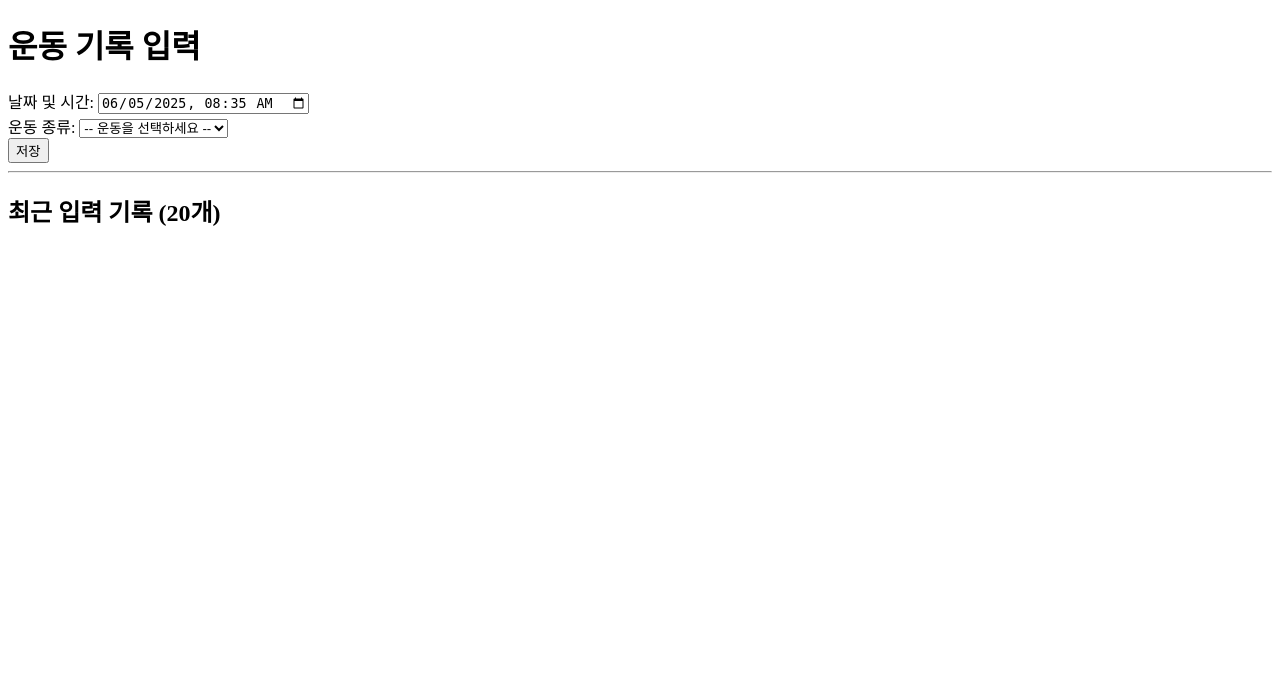
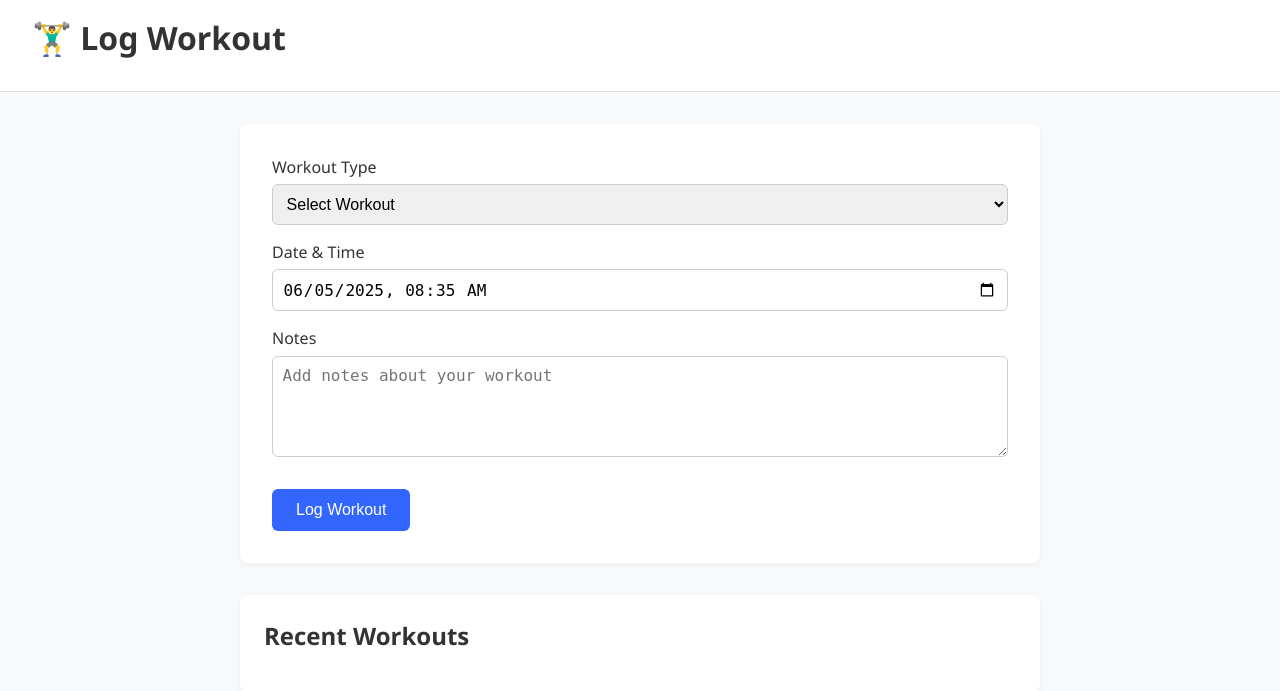
Before and after one commit to ParkSeongGyeol/06_workout_log, a Flask app: page / in a window 1280 px wide. Shown: the top 691 px of the page. Run offline with Flask 3, Linux system fonts and the light colour scheme; data that the repository does not hold is empty.

Commit message:
ui 수정 직전 구조 잡기

```diff
--- a/app.py
+++ b/app.py
@@ -1,8 +1,8 @@
 from flask import Flask, render_template, request, jsonify
 import json
 import os
-from collections import Counter
-from datetime import datetime
+from collections import Counter, defaultdict
+from datetime import datetime, timedelta
 
 app = Flask(__name__)
 
@@ -33,40 +33,66 @@ def stats():
 
 @app.route("/stats-data")
 def stats_data():
-    if not os.path.exists(DATA_PATH):
-        return jsonify({
-            "exercise_labels": [],
-            "exercise_counts": [],
-            "month_labels": [],
-            "month_counts": []
-        })
-
-
     with open(DATA_PATH, "r", encoding="utf-8") as f:
         records = json.load(f)
 
-    # 운동 종류 카운트
-    exercise_counter = Counter(r["exercise"] for r in records if "exercise" in r)
+    records.sort(key=lambda r: r["datetime"], reverse=True)
+    today = datetime.today()
+    cutoff_30days = today - timedelta(days=30)
 
-    # 월별 카운트
-    month_counter = Counter()
+    total_duration = 0
+    exercise_counter = Counter()
+    monthly_summary = defaultdict(lambda: {"푸시업": 0, "스쿼트": 0, "total_reps": 0, "intensity": 0, "calories": 0})
+    recent_records = records[:20]
+    weekly_data = defaultdict(int)
+
     for r in records:
-        dt_str = r.get("datetime")
-        if dt_str:
-            try:
-                dt = datetime.fromisoformat(dt_str)
-                label = dt.strftime("%Y-%m")
-                month_counter[label] += 1
-            except ValueError:
-                continue
+        dt = datetime.fromisoformat(r["datetime"])
+        ym = dt.strftime("%Y-%m")
+        exercise = r.get("exercise", "")
+        reps = r.get("reps", 0)
+        duration = r.get("duration", 0)
+
+        if exercise == "푸시업":
+            calories = reps * 0.4
+        elif exercise == "스쿼트":
+            calories = reps * 0.5
+        else:
+            calories = 0
+
+        monthly_summary[ym][exercise] += reps
+        monthly_summary[ym]["total_reps"] += reps
+        monthly_summary[ym]["calories"] += calories
+        monthly_summary[ym]["intensity"] += reps
+
+        if duration:
+            total_duration += duration
+        elif exercise in ["푸시업", "스쿼트"]:
+            total_duration += reps * 2
+
+        if dt >= cutoff_30days:
+            week_label = f"Week {((today - dt).days) // 7 + 1}"
+            weekly_data[week_label] += reps * 2
+
+        exercise_counter[exercise] += 1
+
+    sorted_week_labels = sorted(weekly_data.keys(), key=lambda w: int(w.split()[1]))
+    weekly_durations = [weekly_data[w] for w in sorted_week_labels]
+
+    monthly_summary_list = [
+        {"month": k, **v}
+        for k, v in sorted(monthly_summary.items())
+    ]
 
     return jsonify({
+        "total_duration": total_duration,
+        "week_labels": sorted_week_labels,
+        "weekly_durations": weekly_durations,
         "exercise_labels": list(exercise_counter.keys()),
         "exercise_counts": list(exercise_counter.values()),
-        "month_labels": list(month_counter.keys()),
-        "month_counts": list(month_counter.values())
+        "recent_records": recent_records,
+        "monthly_summary": monthly_summary_list
     })
-
 
 @app.route("/save", methods=["POST"])
 def save():
--- a/static/main.js
+++ b/static/main.js
@@ -10,24 +10,35 @@ document.addEventListener("DOMContentLoaded", () => {
 
   // 운동 종류별 입력 필드 렌더링
   exerciseSelect.addEventListener("change", () => {
-    const exercise = exerciseSelect.value;
-    dynamicInputs.innerHTML = ""; // 초기화
+    const selected = exerciseSelect.value;
+    dynamicInputs.innerHTML = "";
 
-    if (["푸시업", "스쿼트", "풀업", "런지"].includes(exercise)) {
-      dynamicInputs.innerHTML += `<label>반복 수: <input type="number" name="reps" required></label><br>`;
+    if (selected === "푸시업" || selected === "스쿼트" || selected === "런지") {
+      dynamicInputs.innerHTML += `
+        <div class="form-group">
+          <label>Reps</label>
+          <input type="number" name="reps" required />
+        </div>`;
     }
 
-    if (exercise === "런지") {
-      dynamicInputs.innerHTML += `<label>방향:
-        <select name="direction">
-          <option value="양쪽">양쪽</option>
-          <option value="왼쪽">왼쪽</option>
-          <option value="오른쪽">오른쪽</option>
-        </select></label><br>`;
+    if (selected === "플랭크") {
+      dynamicInputs.innerHTML += `
+        <div class="form-group">
+          <label>Duration (seconds)</label>
+          <input type="number" name="duration" required />
+        </div>`;
     }
 
-    if (exercise === "플랭크") {
-      dynamicInputs.innerHTML += `<label>시간(초): <input type="number" name="duration" required></label><br>`;
+    if (selected === "런지") {
+      dynamicInputs.innerHTML += `
+        <div class="form-group">
+          <label>Direction</label>
+          <select name="direction">
+            <option value="양쪽">양쪽</option>
+            <option value="왼쪽">왼쪽</option>
+            <option value="오른쪽">오른쪽</option>
+          </select>
+        </div>`;
     }
   });
 
--- a/static/style.css
+++ b/static/style.css
@@ -0,0 +1,96 @@
+body {
+  font-family: 'Segoe UI', sans-serif;
+  margin: 0;
+  padding: 0;
+  background-color: #f7f9fb;
+  color: #333;
+}
+
+.header {
+  background-color: white;
+  padding: 1rem 2rem;
+  border-bottom: 1px solid #ddd;
+}
+
+h1, h2 {
+  margin: 0 0 1rem 0;
+}
+
+.container {
+  max-width: 800px;
+  margin: 2rem auto;
+  padding: 0 1rem;
+}
+
+.card {
+  background-color: white;
+  padding: 2rem;
+  border-radius: 8px;
+  box-shadow: 0 2px 6px rgba(0,0,0,0.05);
+  margin-bottom: 2rem;
+}
+
+.form-group {
+  margin-bottom: 1rem;
+  display: flex;
+  flex-direction: column;
+}
+
+input, select, textarea {
+  padding: 0.6rem;
+  font-size: 1rem;
+  border: 1px solid #ccc;
+  border-radius: 6px;
+  margin-top: 0.4rem;
+}
+
+textarea {
+  min-height: 80px;
+  resize: vertical;
+}
+
+.submit-btn {
+  background-color: #3366ff;
+  color: white;
+  padding: 0.75rem 1.5rem;
+  font-size: 1rem;
+  border: none;
+  border-radius: 6px;
+  cursor: pointer;
+  margin-top: 1rem;
+}
+
+.submit-btn:hover {
+  background-color: #234bcc;
+}
+
+.records {
+  background-color: white;
+  padding: 1.5rem;
+  border-radius: 8px;
+  box-shadow: 0 2px 6px rgba(0,0,0,0.05);
+}
+
+.card-grid {
+  display: grid;
+  grid-template-columns: 1fr 1fr;
+  gap: 2rem;
+  margin-bottom: 2rem;
+}
+
+.summary-card {
+  background: white;
+  padding: 1.5rem;
+  border-radius: 8px;
+  box-shadow: 0 2px 6px rgba(0,0,0,0.05);
+}
+
+.summary-card h2 {
+  margin-bottom: 0.5rem;
+}
+
+@media (max-width: 768px) {
+  .card-grid {
+    grid-template-columns: 1fr;
+  }
+}
--- a/templates/input.html
+++ b/templates/input.html
@@ -1,41 +1,54 @@
 <!DOCTYPE html>
 <html lang="ko">
 <head>
-  <meta charset="utf-8">
+  <meta charset="UTF-8" />
   <title>운동 기록 입력</title>
+  <link rel="stylesheet" href="/static/style.css" />
   <script src="/static/main.js" defer></script>
-  <link rel="stylesheet" href="/static/style.css">
 </head>
 <body>
-  <h1>운동 기록 입력</h1>
+  <header class="header">
+    <h1>🏋️‍♂️ Log Workout</h1>
+  </header>
 
+  <main class="container">
+    <!-- 입력 카드 -->
+    <section class="card">
       <form id="exercise-form">
-    <label>날짜 및 시간:
-      <input type="datetime-local" name="datetime" id="datetime" required>
-    </label><br>
-
-    <label>운동 종류:
+        <div class="form-group">
+          <label>Workout Type</label>
           <select name="exercise" id="exercise-select" required>
-        <option value="">-- 운동을 선택하세요 --</option>
+            <option value="">Select Workout</option>
             <option value="푸시업">푸시업</option>
             <option value="스쿼트">스쿼트</option>
-        <option value="풀업">풀업</option>
             <option value="플랭크">플랭크</option>
             <option value="런지">런지</option>
           </select>
-    </label><br>
-
-    <div id="dynamic-inputs">
-      <!-- 선택된 운동에 따라 입력창이 이곳에 생성됨 -->
         </div>
 
-    <button type="submit">저장</button>
+        <div class="form-group">
+          <label>Date & Time</label>
+          <input type="datetime-local" name="datetime" id="datetime" required />
+        </div>
+
+        <div id="dynamic-inputs"></div>
+
+        <div class="form-group">
+          <label>Notes</label>
+          <textarea name="note" placeholder="Add notes about your workout"></textarea>
+        </div>
+
+        <button type="submit" class="submit-btn">Log Workout</button>
       </form>
+    </section>
 
-  <hr>
-  <h2>최근 입력 기록 (20개)</h2>
+    <!-- 기록 테이블 -->
+    <section class="records">
+      <h2>Recent Workouts</h2>
       <div id="recent-records">
-    <!-- 최근 기록 표시 위치 -->
+        <!-- JS로 테이블 생성 -->
       </div>
+    </section>
+  </main>
 </body>
 </html>
```
Also changed, not shown: static/stats.js (+60 -19 lines), templates/stats.html (+39 -6 lines). Lines whose indentation alone changed are shown as unchanged.
